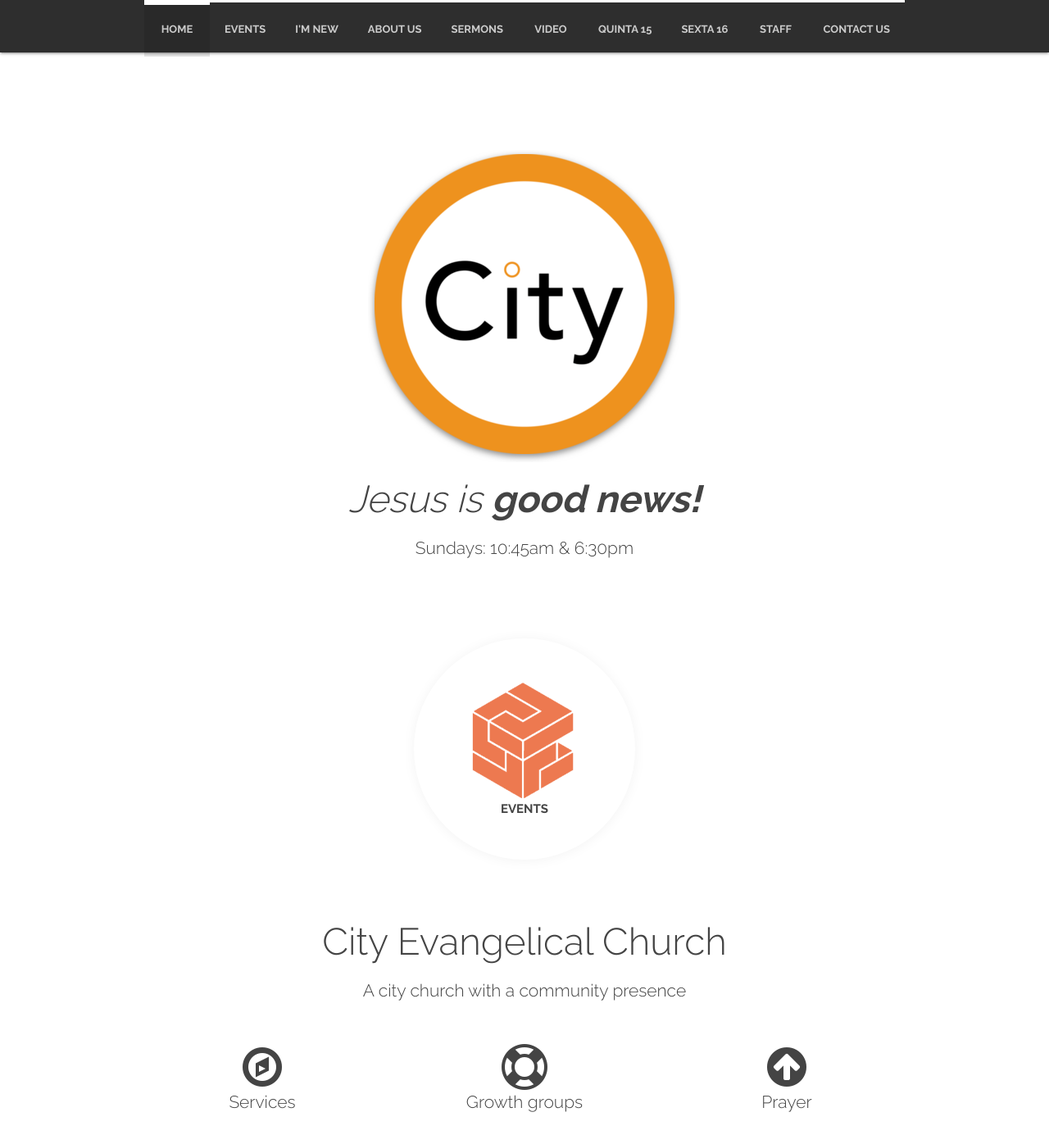
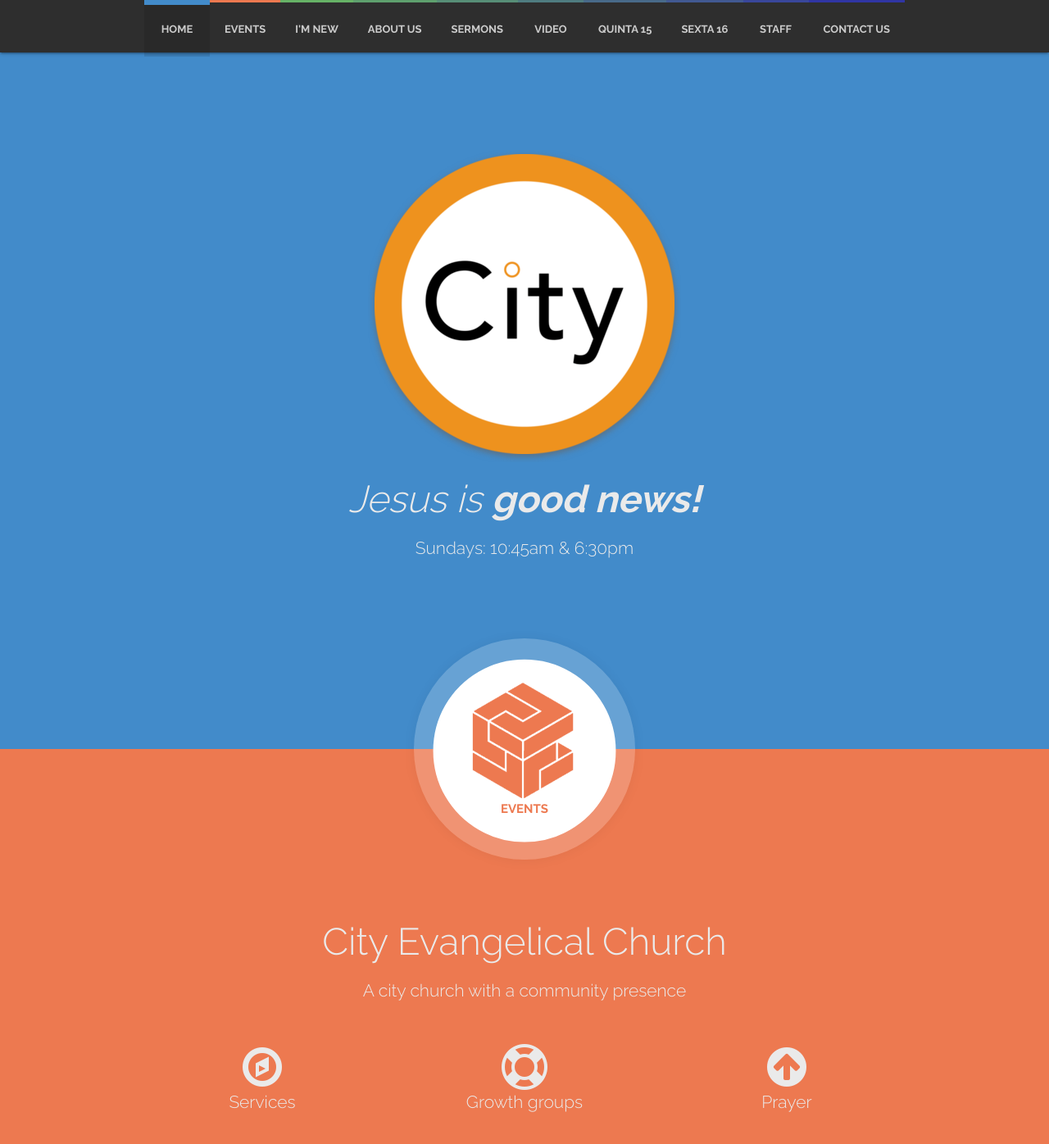
Before and after one commit to woodcock3/citychurch, a Jekyll site: the page built from index.html, in a window 1280 px wide and 1400 px high. Shown: the top 1396 px of the window at 82% size. Built offline with Jekyll 4.4.1, drawn with Linux system fonts in a browser that asks for light colours.

Commit message:
Update main.css

```diff
--- a/stylesheets/css/main.css
+++ b/stylesheets/css/main.css
@@ -18,7 +18,7 @@ html { box-sizing: border-box; }
 {% endfor %}
 
 /* ----- per-post colors! ----- */
-{% for node in site.post %}
+{% for node in site.posts %}
   {% capture id %}{{ node.id | remove:'/' | downcase }}{% endcapture %}
   {% capture bg %}{% if site.colors[node.bg] %}{{ site.colors[node.bg] }}{% else %}{{ node.bg }}{% endif %}{% endcapture %}
   {% capture fg %}{% if site.colors[node.color] %}{{ site.colors[node.color] }}{% else %}{{ node.color }}{% endif %}{% endcapture %}
```
